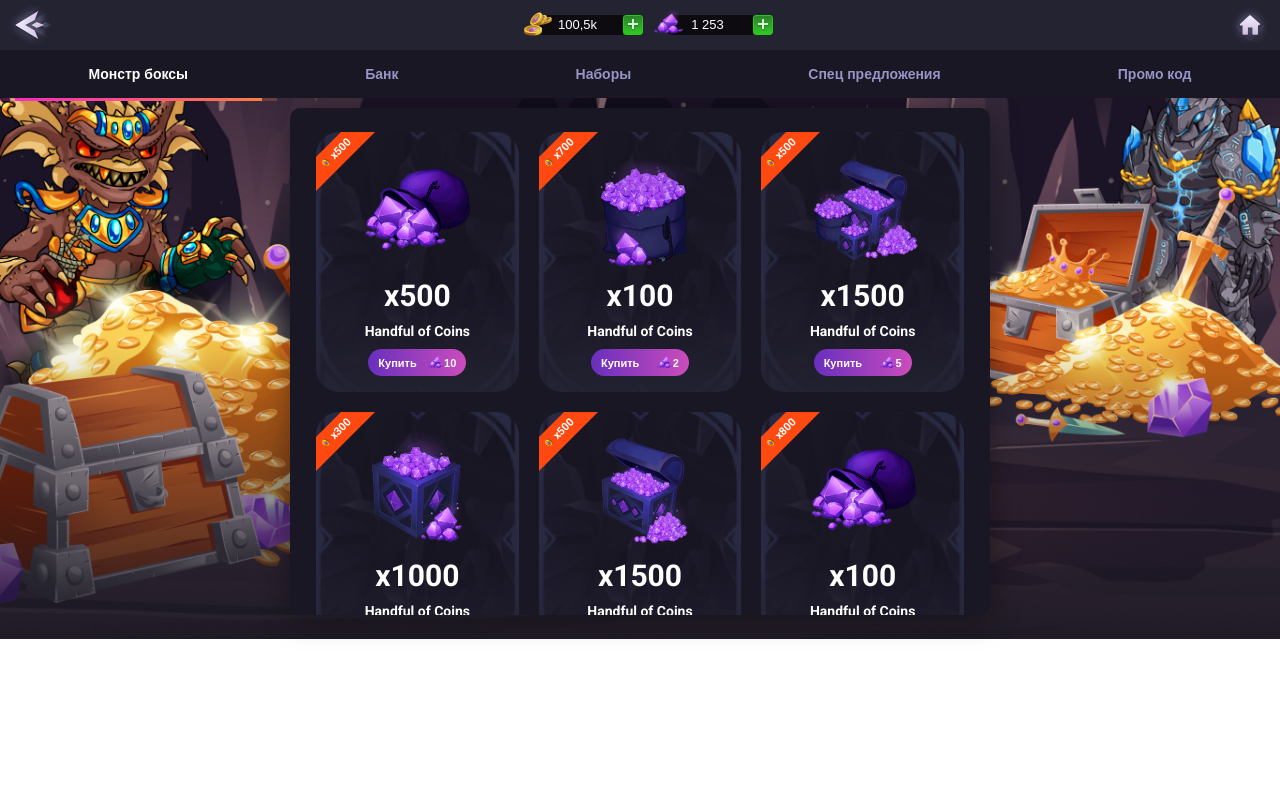
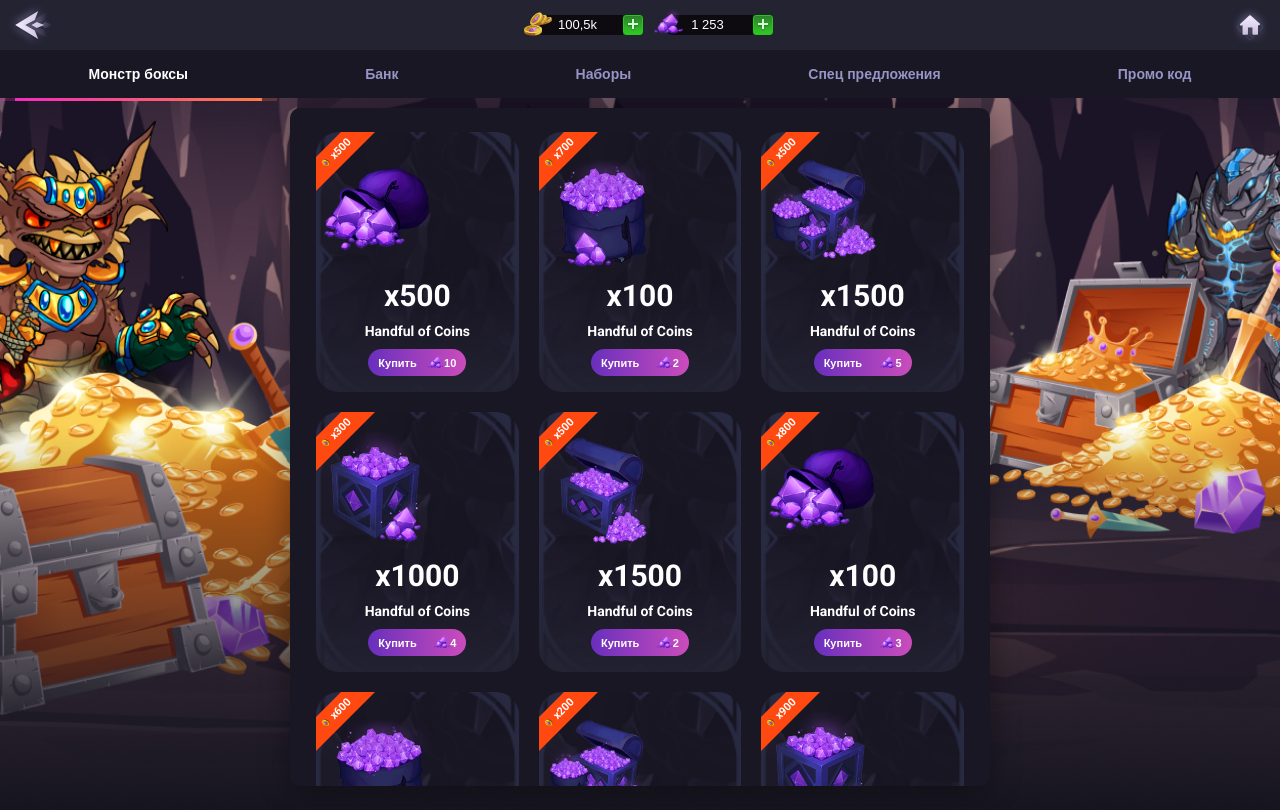
Before and after one commit to volbur/shop-test, a Vue app: page /box-monster in a window 1280 px wide. Built offline with nearby package versions, Linux system fonts and the light colour scheme.

Commit message:
Fixed height and add new /dist

```diff
--- a/src/components/tabs/Tabs.vue
+++ b/src/components/tabs/Tabs.vue
@@ -23,7 +23,7 @@ export default {
 }
 .wrapper {
   margin: 0 auto;
-  max-height: 507px;
+  height: calc(100vh - 122px);
   width: 280px;
   overflow-y: auto;
   background-color: #181723;
@@ -45,6 +45,17 @@ export default {
     border-radius: 10px;
     background-color: #f5f5f5;
   }
+  // &::after {
+  //   position: absolute;
+  //   bottom: 24px;
+  //   left: 0;
+  //   content: "";
+  //   display: inline-block;
+  //   width: 100%;
+  //   height: 132px;
+  //   background: linear-gradient(180deg, rgba(38, 36, 53, 0) 0%, #262435 100%);
+  //   border-radius: 10px;
+  // }
 }
 
 @media (min-width: 768px) {
@@ -59,7 +70,7 @@ export default {
   }
   .wrapper {
     width: 980px;
-    max-height: unset;
+    height: 100%;
     overflow: visible;
   }
 }
--- a/src/components/ui/CardItem.vue
+++ b/src/components/ui/CardItem.vue
@@ -1,9 +1,11 @@
 <template>
   <li class="card-item">
-    <picture>
-      <source media="(min-width: 768px" :srcset="card.url.desktop" />
-      <img class="card-item__img" :src="card.url.mobile" alt="one crystal" />
-    </picture>
+    <div class="card-item__img">
+      <picture>
+        <source media="(min-width: 768px" :srcset="card.url.desktop" />
+        <img :src="card.url.mobile" alt="one crystal" />
+      </picture>
+    </div>
     <div class="card-item__quantity">{{ card.quantity }}</div>
     <h3 class="card-item__title">{{ card.title }}</h3>
     <button class="card-item__button button">
@@ -49,8 +51,9 @@ export default {
   overflow: hidden;
   text-align: center;
   &__img {
-    display: block;
     margin: 0 auto;
+    // width: 87px;
+    // height: 48px;
   }
   &__quantity {
     text-align: center;
```
Also changed, not shown: 7 other files (tests, documents, lock files or other folders).
